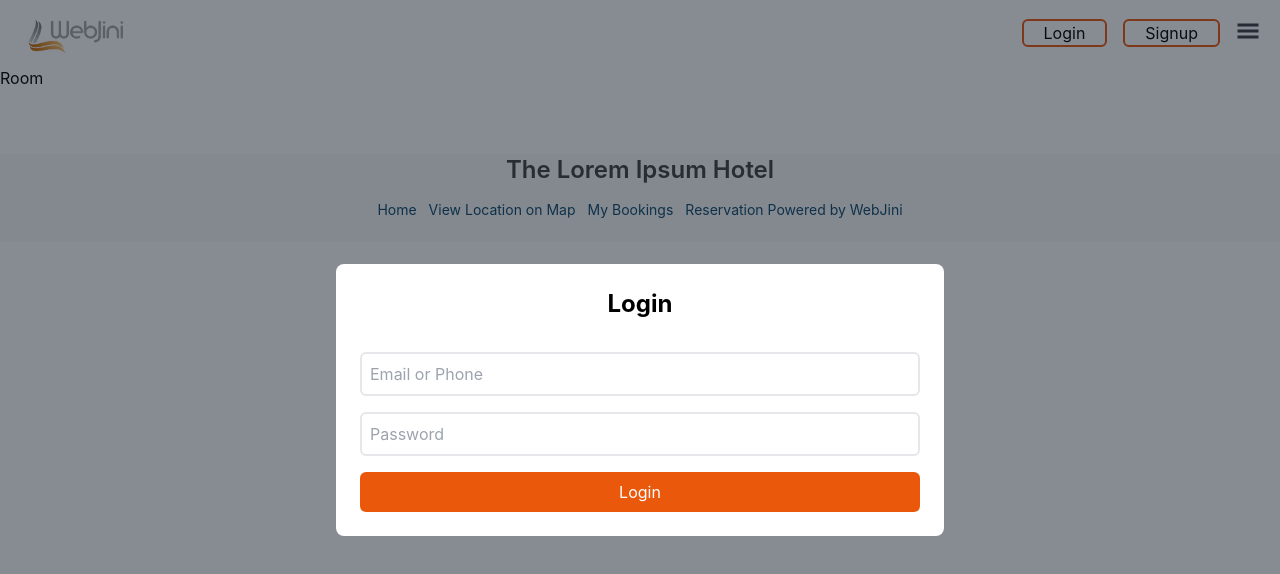
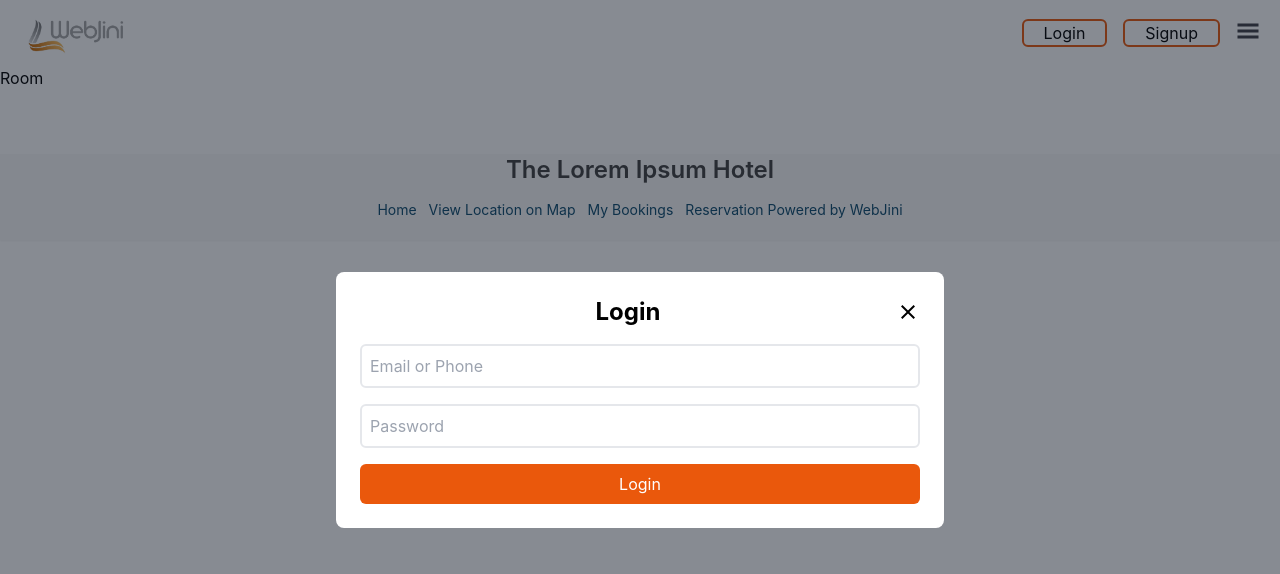
Before and after one commit to WebWiz106/book-my-hotel, a React (Create React App) app: page /Room in a window 1280 px wide. Both pictures are taken after a click on the button "Login". Shown: the top 574 px of the page. Built offline with nearby package versions, Linux system fonts and the light colour scheme.

Commit message:
updated code

```diff
--- a/src/App.js
+++ b/src/App.js
@@ -7,17 +7,24 @@ import Profile from "./components/Profile";
 import Booking from "./components/Booking";
 import Mange from "./components/Mange";
 import Room from "./components/Room";
-import AllBookings  from "./components/AllBookings";
+import AllBookings from "./components/AllBookings";
+import { useContext } from "react";
+import AuthContext from "./context/AuthProvider";
 
 function App() {
+  const { setIsMenuOpen } = useContext(AuthContext);
+
+  const handleBlur = () => {
+    setIsMenuOpen(false)
+  }
   return (
-    <div>
+    <div onBlur={handleBlur}>
       <Navbar />
 
       <Routes>
         <Route path="/" element={<Home />} />
         <Route path="/room-details" element={<RoomDetails />} />
-        <Route path="/Profile" element={<Profile/>}/>
+        <Route path="/Profile" element={<Profile />} />
         <Route path="/Bookings" element={<Booking />} />
         <Route path="/All Bookings" element={<AllBookings />} />
         <Route path="/Manage" element={<Mange />} />
--- a/src/components/Auth/Page.jsx
+++ b/src/components/Auth/Page.jsx
@@ -1,11 +1,24 @@
-import React, { useState } from 'react'
+import React, { useContext, useState } from 'react'
+import AuthContext from '../../context/AuthProvider';
+import { IoMdClose } from "react-icons/io";
 
-const Page = ({ modalType, closeModal }) => {
-    console.log(modalType, closeModal);
+
+const Page = () => {
+
+    const { modalType, setIsModalOpen } = useContext(AuthContext);
+    console.log(modalType);
+
+    const closeModal = () => {
+        setIsModalOpen(false);
+    };
     return (
         <div className="fixed top-0 left-0 w-full h-full flex items-center justify-center bg-gray-900 bg-opacity-50 z-50">
             <div className="bg-white p-6 rounded-lg flex flex-col gap-4">
-                <h2 className="text-2xl font-bold mb-4 flex justify-center">{modalType === "login" ? "Login" : "Signup"}</h2>
+                <div className="flex justify-between items-center gap-4">
+                    <div></div>
+                    <h2 className="text-2xl font-bold flex justify-center">{modalType === "login" ? "Login" : "Signup"}</h2>
+                   <IoMdClose size={24} onClick={closeModal} className="hover:text-orange-500 hover:cursor-pointer" />
+                </div>
                 {modalType === "login" &&
                     <div className="flex flex-col gap-4">
                         <input type="text" placeholder="Email or Phone" className="md:w-[560px] border-2 border-opacity-50 hover:border-gray-500 rounded-md p-2" />
@@ -14,8 +27,8 @@ const Page = ({ modalType, closeModal }) => {
                 {modalType === "signup" &&
                     <div className="flex flex-col gap-4">
                         <input type="text" placeholder='Username' className="md:w-[560px] border-2 border-opacity-50 hover:border-gray-500 rounded-md p-2" />
-                        <input type="text" placeholder="Email" className="md:w-[560px] border-2 border-opacity-50 hover:border-gray-500 rounded-md p-2" />
-                        <input type="text" placeholder="phone" className="md:w-[560px] border-2 border-opacity-50 hover:border-gray-500 rounded-md p-2" />
+                        <input type="email" placeholder="Email" className="md:w-[560px] border-2 border-opacity-50 hover:border-gray-500 rounded-md p-2" />
+                        <input type="number" placeholder="phone" className="md:w-[560px] border-2 border-opacity-50 hover:border-gray-500 rounded-md p-2" />
                     </div>}
                 <button onClick={closeModal} className="bg-orange-600 text-white py-2 px-4 rounded-md hover:bg-orange-700">{modalType === "login" ? "Login" : "Signup"}</button>
             </div>
--- a/src/components/MenuPage.jsx
+++ b/src/components/MenuPage.jsx
@@ -1,31 +1,38 @@
-import React from 'react';
+import React, { useContext } from 'react';
 import { Link } from 'react-router-dom';
-import { menuOptions,clientMenuOptions, adminMenuOptions } from '../utils/MenuOption';
-const MenuPage = ({ isMenuOpen, menuType }) => {
+import { menuOptions, clientMenuOptions, adminMenuOptions } from '../utils/MenuOption';
+import AuthContext from '../context/AuthProvider';
+const MenuPage = () => {
+   const { isMenuOpen, menuType,setIsMenuOpen } = useContext(AuthContext);
+
+   const handleMenu = () => {
+      setIsMenuOpen(!isMenuOpen)
+   }
+
    return (
       <div className={`fixed top-0 right-0 h-full flex item-top justify-start ms-4 bg-gray-900 bg-opacity-50 z-50 ${isMenuOpen ? 'w-1/3' : 'w-0'}`}>
          <ul type='none' className='mt-[4rem] ms-[4rem] gap-2 flex flex-col'>
-                {menuType==="menu" && <div className='flex flex-col gap-4'>
-                   { menuOptions.map((option)=>{
-                    return(
-                       <Link to={option}><li className=' text-white hover:bg-white hover:text-black w-[2rem] md:w-[26rem] flex justify-center rounded-md p-2 hover:cursor-pointer'>{option}</li></Link>
+            {menuType === "menu" && <div className='flex flex-col gap-4'>
+               {menuOptions.map((option) => {
+                  return (
+                     <Link onClick={handleMenu} to={option}><li className=' text-white hover:bg-white hover:text-black w-[2rem] md:w-[26rem] flex justify-center rounded-md p-2 hover:cursor-pointer'>{option}</li></Link>
                   )
                })}
-                </div> }
-                {menuType==="client" && <div className='flex flex-col gap-4'>
-                   { clientMenuOptions.map((option)=>{
-                    return(
-                        <Link to={option}><li className=' text-white hover:bg-white hover:text-black w-[2rem] md:w-[26rem] flex justify-center rounded-md p-2 hover:cursor-pointer'>{option}</li></Link>
+            </div>}
+            {menuType === "client" && <div className='flex flex-col gap-4'>
+               {clientMenuOptions.map((option) => {
+                  return (
+                     <Link onClick={handleMenu} to={option}><li className=' text-white hover:bg-white hover:text-black w-[2rem] md:w-[26rem] flex justify-center rounded-md p-2 hover:cursor-pointer'>{option}</li></Link>
                   )
                })}
-                </div> }
-                {menuType==="admin" && <div className='flex flex-col gap-4'>
-                   { adminMenuOptions.map((option)=>{
-                    return(
-                        <Link to={option}><li className=' text-white hover:bg-white hover:text-black w-[2rem] md:w-[26rem] flex justify-center rounded-md p-2 hover:cursor-pointer'>{option}</li></Link>
+            </div>}
+            {menuType === "admin" && <div className='flex flex-col gap-4'>
+               {adminMenuOptions.map((option) => {
+                  return (
+                     <Link onClick={handleMenu} to={option}><li className=' text-white hover:bg-white hover:text-black w-[2rem] md:w-[26rem] flex justify-center rounded-md p-2 hover:cursor-pointer'>{option}</li></Link>
                   )
                })}
-                </div> }
+            </div>}
 
          </ul>
       </div>
--- a/src/components/Navbar.jsx
+++ b/src/components/Navbar.jsx
@@ -1,23 +1,20 @@
-import React, { useState } from 'react';
+import React, { useContext, useState } from 'react';
 import Logo from "../assets/images/logo/logo-grey.png";
 import { GiHamburgerMenu } from "react-icons/gi";
 import Page from './Auth/Page';
 import MenuPage from './MenuPage';
+import AuthContext from '../context/AuthProvider';
 
 const Navbar = () => {
-    const [isModalOpen, setIsModalOpen] = useState(false);
-    const [modalType, setModalType] = useState("");
-    const [isMenuOpen, setIsMenuOpen] = useState(false);
-    const [menuType, setMenuType] = useState("")
+    const {isModalOpen, setIsModalOpen, modalType, setModalType,isMenuOpen, setIsMenuOpen,menuType, setMenuType} = useContext(AuthContext);
+
 
     const openModal = (type) => {
         setModalType(type);
         setIsModalOpen(true);
     };
 
-    const closeModal = () => {
-        setIsModalOpen(false);
-    };
+
     const menuOpen = (type) => {
         setMenuType(type);
         setIsMenuOpen(true);
@@ -37,10 +34,10 @@ const Navbar = () => {
                     <GiHamburgerMenu size={24} className='text-zinc-700 cursor-pointer' onClick={() => menuOpen("menu")} />
                 </div>
             </div>
-            {isModalOpen && <Page modalType={modalType} closeModal={closeModal} />
+            {isModalOpen && <Page />
             }
             {
-                isMenuOpen && <MenuPage menuType={menuType} isMenuOpen={isMenuOpen} />
+                isMenuOpen && <MenuPage  />
             }
         </div>
     );
--- a/src/context/AuthProvider.js
+++ b/src/context/AuthProvider.js
@@ -40,6 +40,16 @@ export const AuthProvider = ({ children }) => {
     const [Adults, setAdults] = useState(1)
     const [kids, setkids] = useState(0)
 
+    //   login-page-popup
+
+    const [isModalOpen, setIsModalOpen] = useState(false);
+    const [modalType, setModalType] = useState("");
+
+    // menu-option
+
+    const [isMenuOpen, setIsMenuOpen] = useState(false);
+    const [menuType, setMenuType] = useState("")
+
     // Check Availability loader
 
     const [loading, setLoading] = useState(false)
@@ -81,6 +91,10 @@ export const AuthProvider = ({ children }) => {
                 loading, setLoading, selectedRooms, setSelectedRooms,
                 fetchDynamicRoomInventory, setFetchDynamicRoomInventory,
                 RoomTypeToName,setRoomTypeToName,
+                isModalOpen, setIsModalOpen,
+                modalType, setModalType,
+                isMenuOpen, setIsMenuOpen,
+                menuType, setMenuType,
 
 
 
```
Lines whose indentation alone changed are shown as unchanged.
